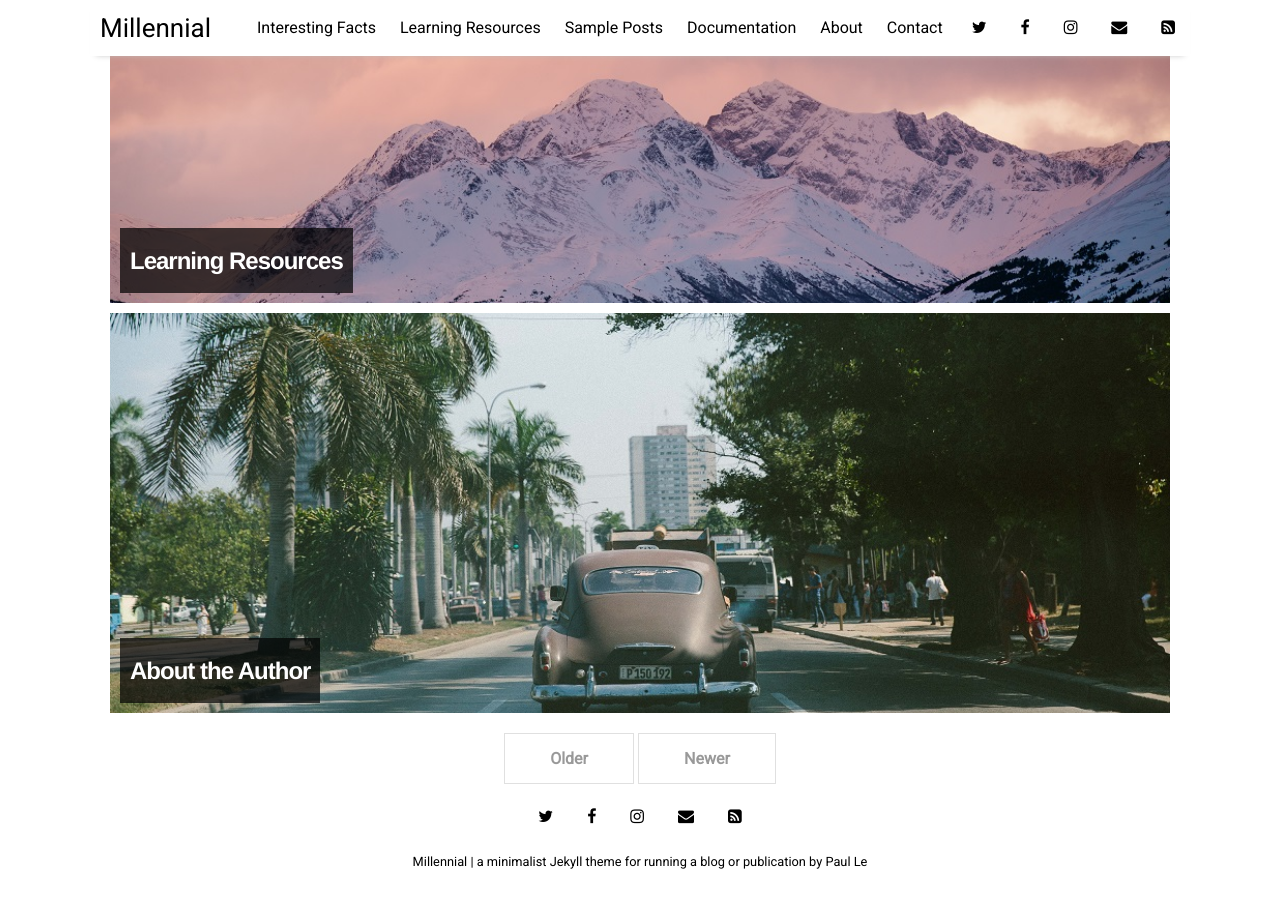
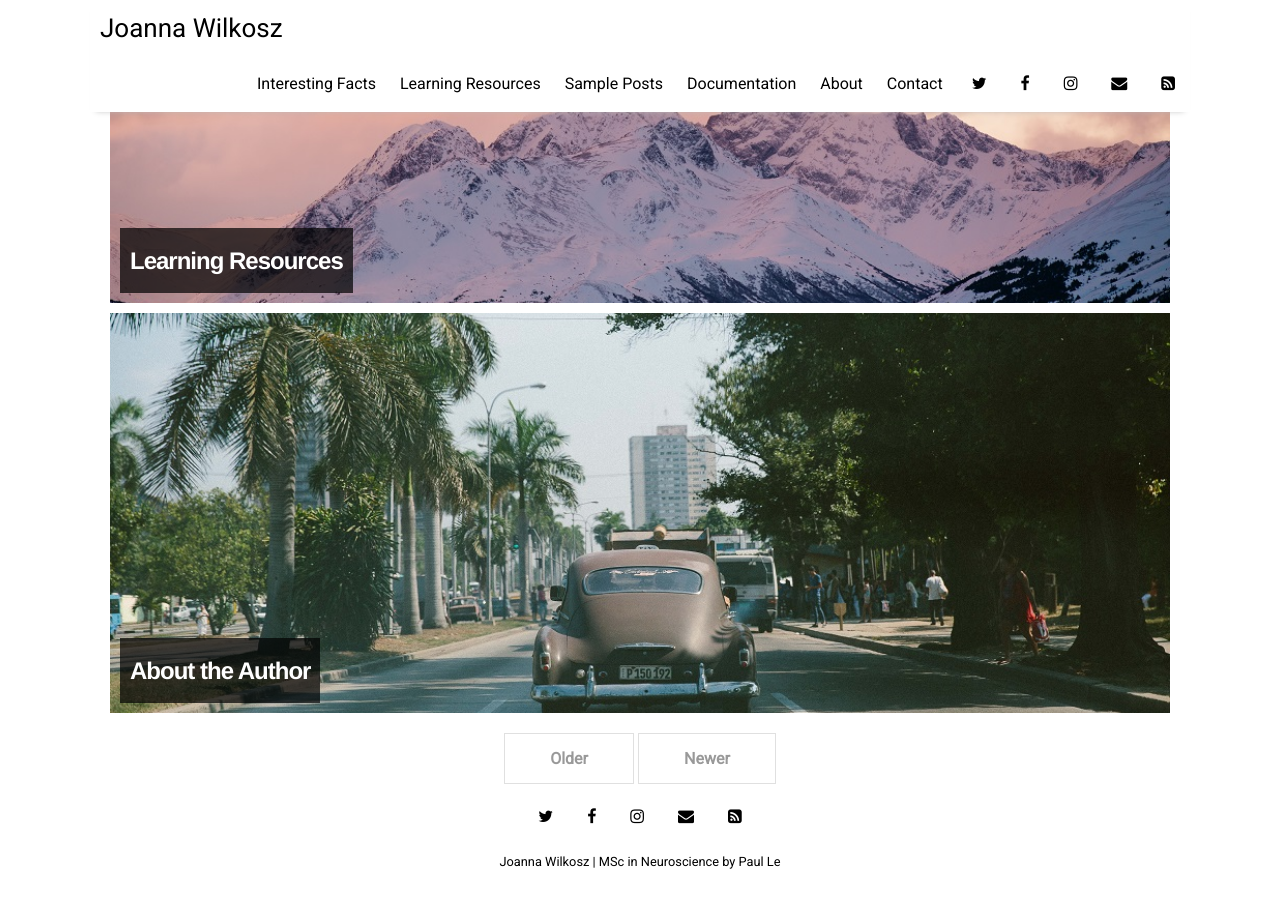
Before and after one commit to joanna-wi/joanna-wi.github.io, a Jekyll site: the page built from index.html, in a window 1280 px wide and 900 px high, scrolled down 1398 px. Built offline with Jekyll 4.4.1, drawn with Linux system fonts in a browser that asks for light colours; nearby versions of some CDN libraries; the list of posts is cut into pages by our own code.

Commit message:
Update _config.yml

```diff
--- a/_config.yml
+++ b/_config.yml
@@ -10,8 +10,8 @@ permalink:           /:title
 plugins:             [jekyll-paginate, jekyll-sitemap, jekyll-feed, jekyll-seo-tag]
 
 # Customise atom feed settings (this is where Jekyll-Feed gets configuration information)
-title:		           "Millennial"
-description:	       "a minimalist Jekyll theme for running a blog or publication"
+title:		           "Joanna Wilkosz"
+description:	       "MSc in Neuroscience"
 author:              "Paul Le"
 
 # RSS 2.0 can be used instead of Atom by uncommenting following two lines
```
